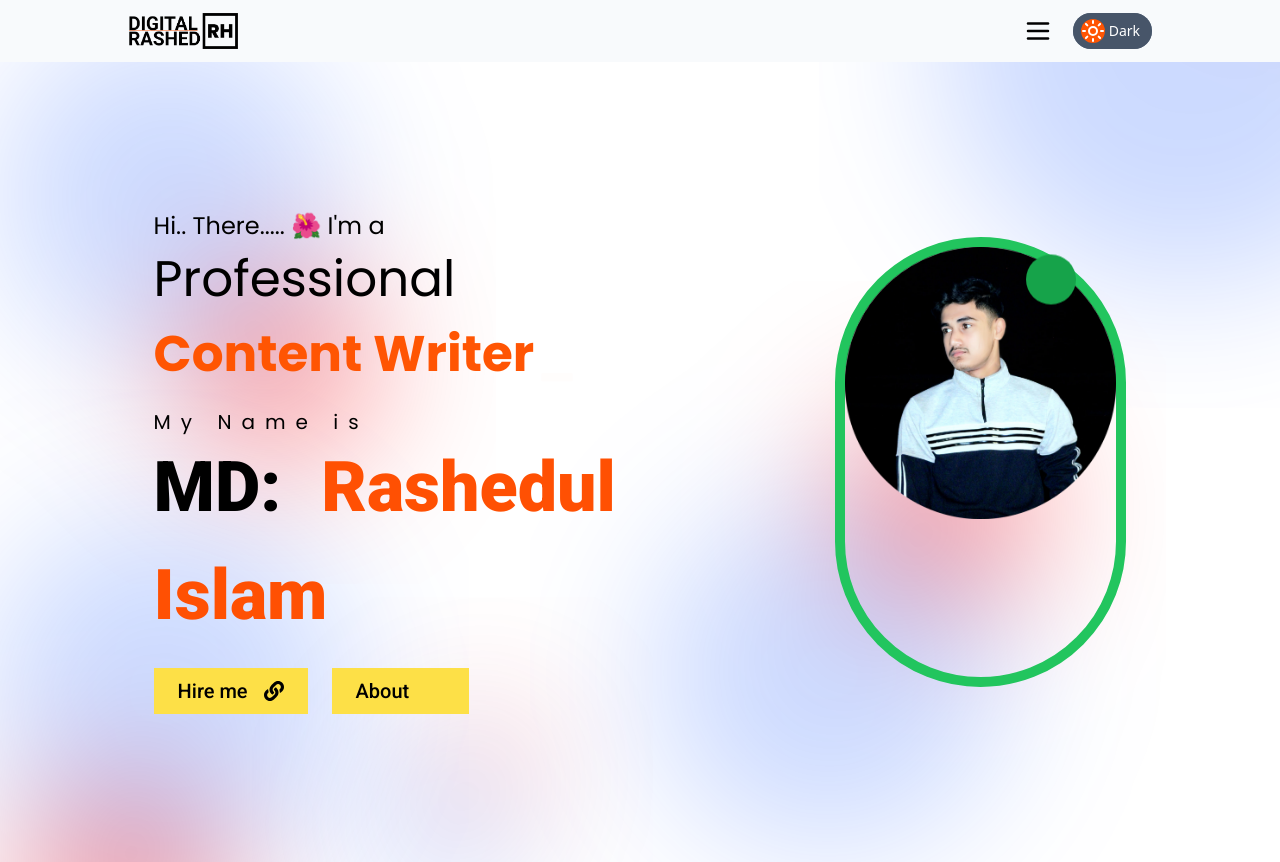
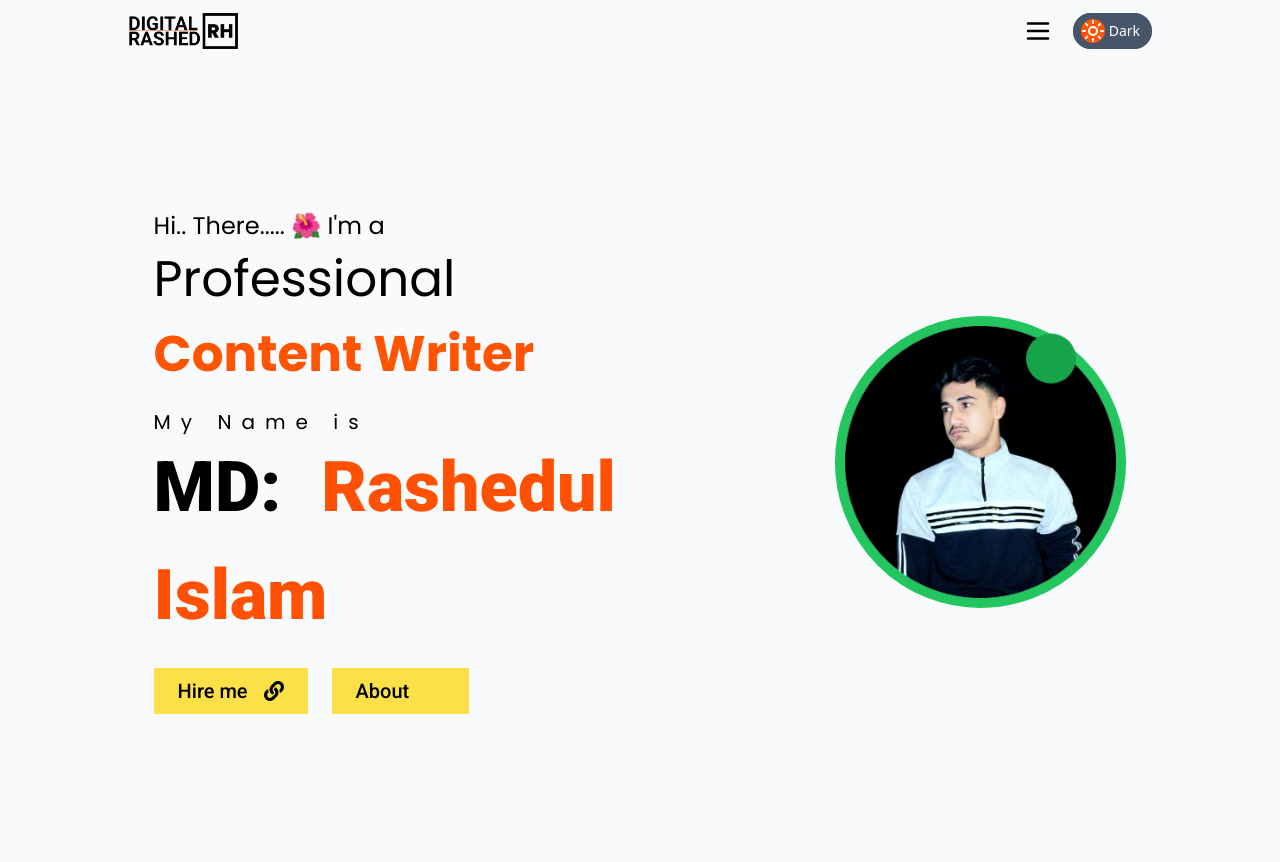
Before and after one commit to Abdullahalsazib/ProjectNo-, a React (Vite) app: page / in a window 1280 px wide. Built offline with nearby package versions, Linux system fonts and the light colour scheme; some icons are missing.

Commit message:
addremove

```diff
--- a/src/Components/Pages/LeandingPage.jsx
+++ b/src/Components/Pages/LeandingPage.jsx
@@ -4,13 +4,13 @@ import { FaCircleUser } from "react-icons/fa6";
 import React from "react";
 import { Typewriter } from "react-simple-typewriter";
 import RashedImg from "./IMG/RashedImg.png";
-import BGDark from "./IMG/Dark.svg";
-import BGLight from "./IMG/Light.svg";
+// import BGDark from "./IMG/Dark.svg";
+// import BGLight from "./IMG/Light.svg";
 
 function LeandingPage() {
   return (
     <div
-      className={`leanding h-screen w-full bg-cover bg-center bg-[url('./src/Components/Pages/IMG/Light.svg')] dark:bg-[url('./src/Components/Pages/IMG/Dark.svg')]`}
+      className={`leanding h-screen w-full bg-cover bg-center bg-slate-50 dark:bg-slate-800`}
     >
       <div className=" px-10 lg:px-[12%] h-screen grid grid-flow-row md:flex  items-center justify-between">
         <motion.div
@@ -84,7 +84,7 @@ function LeandingPage() {
           className=" w-full md:w-[50%]"
         >
           <div className=" flex items-center justify-center md:justify-end">
-            <div className=" relative w-[60%] h-[450px] lg:border-[10px] border-green-500 md:rounded-full">
+            <div className=" relative w-[60%] lg:border-[10px] border-green-500 md:rounded-full">
               <div className=" lg:block hidden rounded-full w-[50px] h-[50px] bg-green-600 absolute top-5 animate-bounce right-10"></div>
               <img src={RashedImg} alt="" />
             </div>
```
